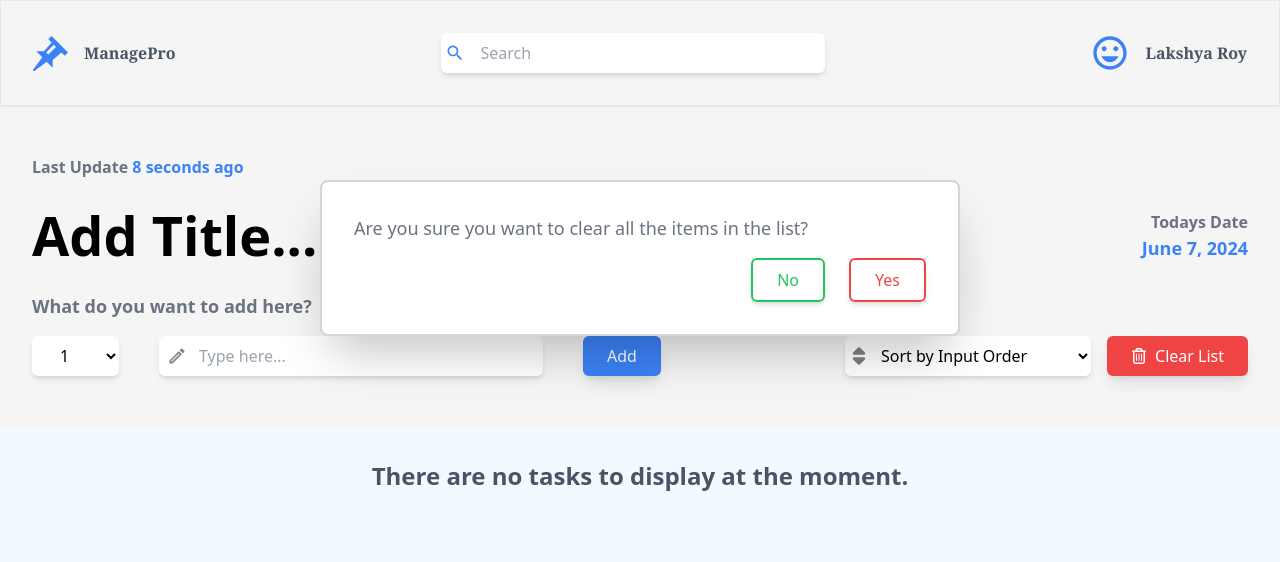
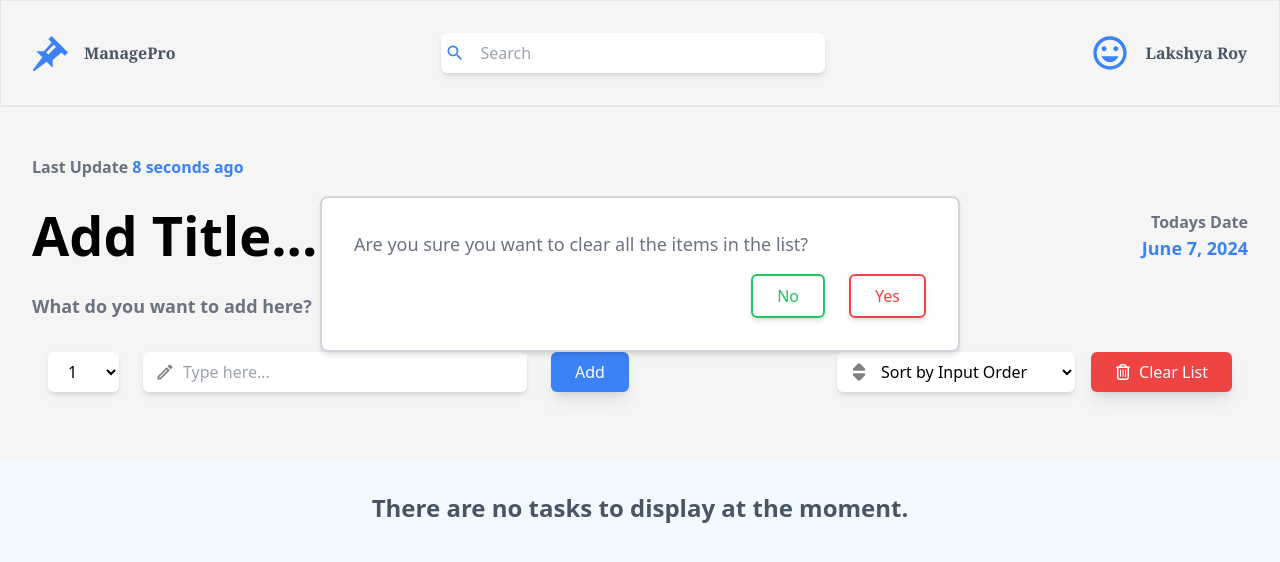
Before and after one commit to LakshyaRoy/ManagePro, a React (Vite) app: page / in a window 1280 px wide. Both pictures are taken after a click on the button "Clear List". Shown: the top 562 px of the page. Built offline with nearby package versions, Linux system fonts and the light colour scheme.

Commit message:
added stylings

```diff
--- a/src/Component/MainContent.jsx
+++ b/src/Component/MainContent.jsx
@@ -287,52 +287,53 @@ const MainContent = () => {
         </p>
 
         {/* Form section */}
-        <section className="flex flex-col sm:flex-row justify-between items-center">
-          <form onSubmit={handleSubmit}>
-            <div className="flex justify-start items-center gap-4 sm:gap-10 mb-4 sm:mb-0">
+        <section className="flex flex-col lg:flex-row gap-4 justify-between items-start lg:items-center p-4  space-y-4 sm:space-y-0 space-x-0 ">
+          <form
+            onSubmit={handleSubmit}
+            className="flex flex-col sm:flex-row justify-start items-center gap-4 sm:gap-6 w-full sm:w-auto"
+          >
             <select
               value={selectValue}
-                onChange={(e) => handleSelectChange(e)}
+              onChange={handleSelectChange}
               name="numbers"
               id="numbers"
-                className="bg-[#fff] rounded-md px-4 sm:px-6 py-2 border-none outline-none shadow-md focus:shadow-sm"
+              className="bg-white rounded-md px-4 py-2 border-none outline-none shadow-md focus:shadow-sm w-full sm:w-auto"
             >
-                {Array.from({ length: 20 }, (_, i) => i + 1).map((num) => {
-                  return (
+              {Array.from({ length: 20 }, (_, i) => i + 1).map((num) => (
                 <option key={num} value={num}>
                   {num}
                 </option>
-                  );
-                })}
+              ))}
             </select>
-              <div className="relative">
+            <div className="relative w-full sm:w-96">
               <input
                 type="text"
                 placeholder="Type here..."
-                  className="outline-none border-none text-[#485565] bg-[#fff] py-2 pl-10 pr-2 w-full sm:w-96 rounded-md shadow-md focus:shadow-sm"
+                className="outline-none border-none text-gray-600 bg-white py-2 pl-10 pr-2 w-full rounded-md shadow-md focus:shadow-sm"
                 value={description}
-                  onChange={(e) => handleChange(e)}
+                onChange={handleChange}
               />
-
               <MdOutlineEdit
-                  className="cursor-pointer absolute top-[10px] left-2"
+                className="cursor-pointer absolute top-1/2 left-3 transform -translate-y-1/2"
                 size={20}
                 color="gray"
               />
             </div>
-
             <button
               type="submit"
-                className="bg-blue-500 text-white px-4 sm:px-6 py-2 rounded-md shadow-lg hover:shadow-md hover:bg-blue-600"
+              className="bg-blue-500 text-white px-4 sm:px-6 py-2 rounded-md shadow-lg hover:shadow-md hover:bg-blue-600 w-full sm:w-auto"
             >
               Add
             </button>
-            </div>
           </form>
 
-          {clearedList ? (
-            <div className="absolute bg-white border-gray-300 border-2 rounded-lg p-4 sm:p-8 shadow sm:shadow-2xl shadow-[#dfeffa] ${clicked ? 'h-[40vh] sm:h-auto' : 'h-0'} w-[90vw] sm:w-[50vw] top-1/2 left-1/2 transform -translate-x-1/2 -translate-y-1/2 z-10 transition-all duration-300 ease-in-out">
-              <div className="flex flex-col gap-4 relative">
+          {clearedList && (
+            <div
+              className={`absolute bg-white border-gray-300 border-2 rounded-lg p-4 sm:p-8 shadow-md transition-all duration-300 ease-in-out w-[90vw] sm:w-[50vw] top-1/2 left-1/2 transform -translate-x-1/2 -translate-y-1/2 z-10 ${
+                clicked ? "h-[40vh] sm:h-auto" : ""
+              }`}
+            >
+              <div className="flex flex-col gap-4 ">
                 <p className="text-gray-500 text-lg">
                   Are you sure you want to clear all the items in the list?
                 </p>
@@ -345,22 +346,26 @@ const MainContent = () => {
                   </button>
                   <button
                     onClick={handleDeleteYes}
-                    className="text-red-500 border-2 border-red-500 px-6 py-2 rounded-md text-center hover:bg-red-700  hover:text-white  transition-all duration-300 ease-in-out shadow-md"
+                    className="text-red-500 border-2 border-red-500 px-6 py-2 rounded-md text-center hover:bg-red-700 hover:text-white transition-all duration-300 ease-in-out shadow-md"
                   >
                     Yes
                   </button>
                 </div>
               </div>
             </div>
-          ) : null}
+          )}
 
-          <div className="flex justify-end items-center gap-4 relative">
-            <div className="flex items-center gap-2 relative">
-              <FaSort size={20} color="gray" className="absolute left-1" />
+          <div className="flex flex-col sm:flex-row justify-end items-center gap-4 w-full sm:w-auto relative">
+            <div className="flex items-center gap-2 relative w-full sm:w-auto">
+              <FaSort
+                size={20}
+                color="gray"
+                className="absolute left-3 top-1/2 transform -translate-y-1/2"
+              />
               <select
                 name="Sort"
                 id="Sort"
-                className="bg-[#fff] rounded-md px-8 py-2 border-none outline-none shadow-md focus:shadow-sm"
+                className="bg-white rounded-md pl-10 pr-4 py-2 border-none outline-none shadow-md focus:shadow-sm w-full sm:w-auto"
               >
                 <option value="Sort by Input Order">Sort by Input Order</option>
                 <option value="Sort by Description">Sort by Description</option>
@@ -372,12 +377,10 @@ const MainContent = () => {
 
             <button
               onClick={handleClearPopUP}
-              className="bg-red-500 text-white px-4 sm:px-6 py-2 rounded-md shadow-lg hover:shadow-md hover:bg-red-600 flex items-center gap-2"
+              className="bg-red-500 text-white px-4 text-center sm:px-6 py-2 rounded-md shadow-lg hover:shadow-md hover:bg-red-600 flex items-center justify-center gap-2 w-full sm:w-auto"
             >
-              <span>
               <FaRegTrashCan />
-              </span>
-              Clear List
+              <span>Clear List</span>
             </button>
           </div>
         </section>
```
Lines whose indentation alone changed are shown as unchanged.
